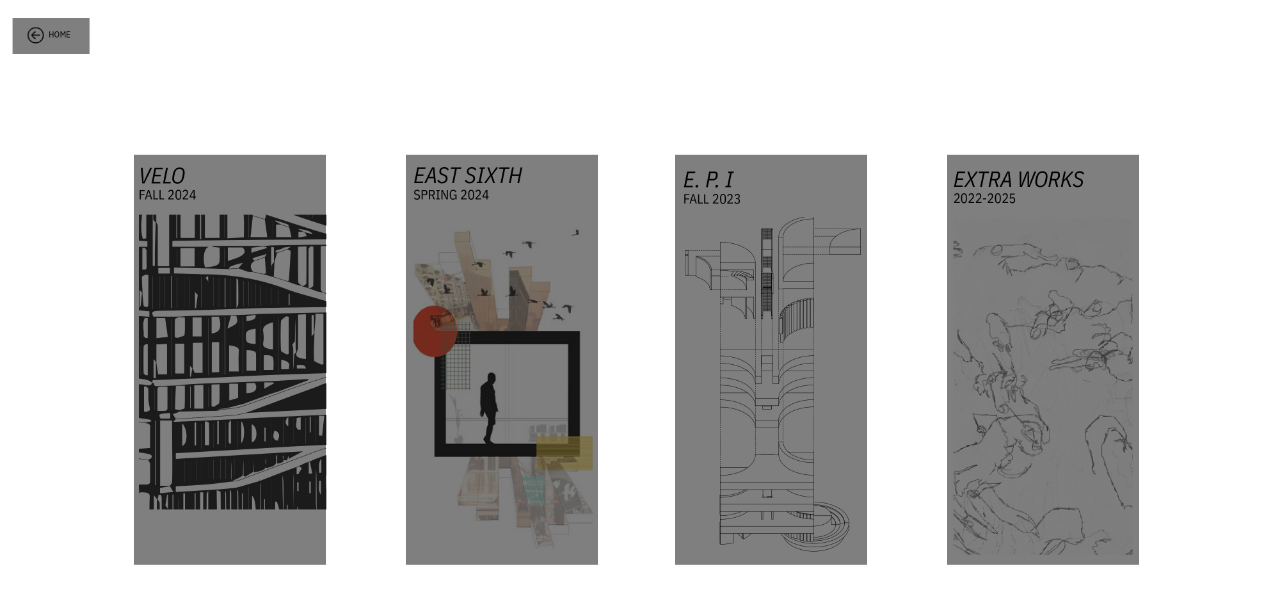
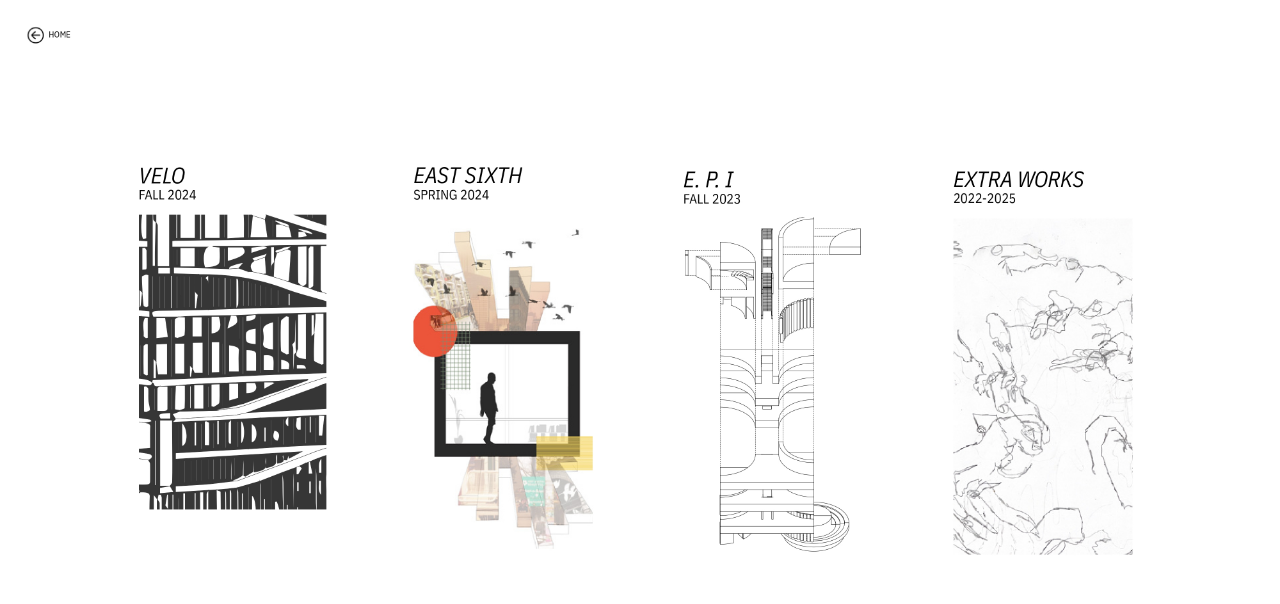
Before and after one commit to bryancalixto/gabrielagarza.studio, a plain HTML site: page works.html in a window 1280 px wide. Drawn offline with Linux system fonts and the light colour scheme.

Commit message:
Fixed works, reverted to transparent

```diff
--- a/works.html
+++ b/works.html
@@ -27,7 +27,7 @@
       width: 6%;  /* Adjust for size */
       height: 5%;  /* Adjust for size */
       display: block;
-      background-color: rgba(0, 0, 0, 0.5); /* Black background with 50% transparency */
+      background-color: transparent; /* Black background with 50% transparency */
     }
 
     .velo-link {
@@ -38,7 +38,7 @@
       width: 15%;  /* Adjust for size */
       height: 57%;  /* Adjust for size */
       display: block;
-      background-color: rgba(0, 0, 0, 0.5); /* Black background with 50% transparency */
+      background-color: transparent; /* Black background with 50% transparency */
     }
 
     .east6th-link {
@@ -49,7 +49,7 @@
       width: 15%;  /* Adjust for size */
       height: 57%;  /* Adjust for size */
       display: block;
-      background-color: rgba(0, 0, 0, 0.5); /* Black background with 50% transparency */
+      background-color: transparent; /* Black background with 50% transparency */
     }
 
     .epi-link {
@@ -60,7 +60,7 @@
       width: 15%;  /* Adjust for size */
       height: 57%;  /* Adjust for size */
       display: block;
-      background-color: rgba(0, 0, 0, 0.5); /* Black background with 50% transparency */
+      background-color: transparent; /* Black background with 50% transparency */
     }
 
     .extra-link {
@@ -71,7 +71,7 @@
       width: 15%;  /* Adjust for size */
       height: 57%;  /* Adjust for size */
       display: block;
-      background-color: rgba(0, 0, 0, 0.5); /* Black background with 50% transparency */
+      background-color: transparent; /* Black background with 50% transparency */
     }
   </style>
 </head>
```
Also changed, not shown: about.html (+1 -1 lines), east6th.html (+2 -2 lines), epi.html (+1 -1 lines), extra.html (+2 -2 lines), index.html (+2 -2 lines), velo.html (+1 -1 lines).
